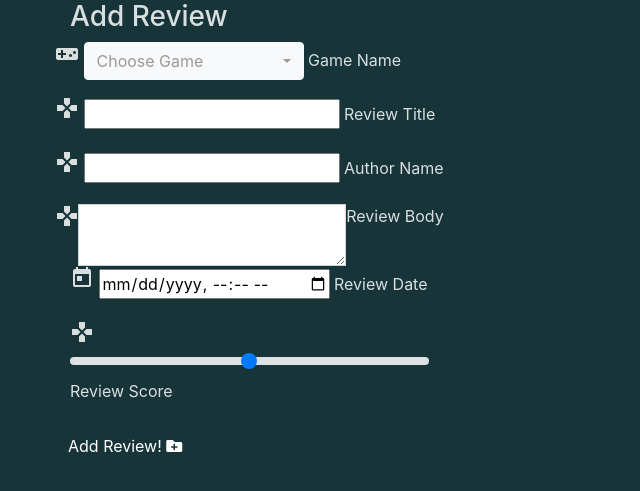
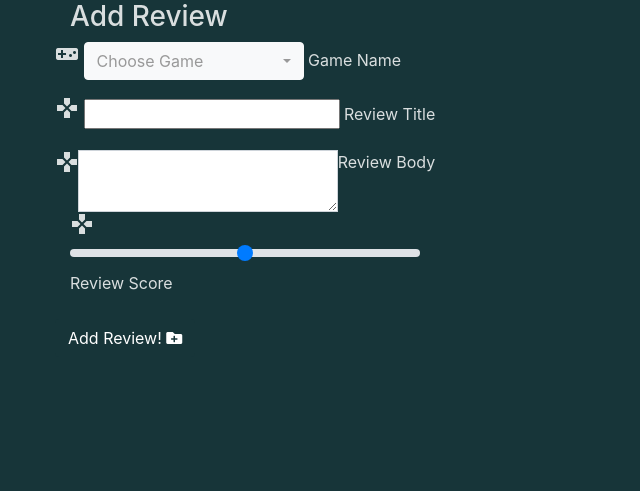
Before and after one commit to danielclements/game_score.gg, a Flask app: page /add_review in a window 1280 px wide. Shown: the part 56-547 px from the top of the page, without its empty margins (0-640 px from the left). Run offline with Flask 2, Linux system fonts and the light colour scheme; the visitor is signed in with stand-in values (Sample User, id 1); data that the repository does not hold is empty; some libraries are stand-ins or nearby versions.

Commit message:
made the add review form easier to navigate, removed review_author form element and removed review date form element, this is now handeled by the backend code

```diff
--- a/app.py
+++ b/app.py
@@ -230,14 +230,15 @@ def add_review():
 
 @ app.route('/insert_review', methods=['POST', 'GET'])
 def insert_review():
+    users = mongo.db.users
+    login_user = users.find_one({'username': session['username']})
     reviews = mongo.db.reviews
     review_game = request.form.get('review_game')
     review_header = request.form['review_header']
-    review_author = request.form['review_author']
+    review_author = login_user['first_name'] + ' ' + login_user['last_name']
     review_body = request.form['review_body']
-    review_date = request.form['review_date']
+    review_date = datetime.utcnow()
     review_score = request.form['review_score']
-    review_by = session['username']
 
     reviews.insert_one({
         'review_game': review_game,
@@ -245,11 +246,10 @@ def insert_review():
         'review_author': review_author,
         'review_body': review_body,
         'review_date': review_date,
-        'review_score': review_score,
-        'review_by': review_by
+        'review_score': review_score
     })
 
-    return redirect(url_for('get_admin_panel'))
+    return redirect(url_for('home_page'))
 
 
 @ app.route('/add_developer')
--- a/templates/add_review.html
+++ b/templates/add_review.html
@@ -26,17 +26,6 @@
 			</div>
 		</div>
 
-
-		<div class="form-group">
-			<div class="input-field">
-				<i class="material-icons prefix">gamepad</i>
-				<input id="review_author" name="review_author" type="text"/>
-				<label for="icon_prefix">Author Name</label>
-			</div>
-		</div>
-
-
-
         <div class="input-group">
             <div class="input-group-prepend">
                 <i class="material-icons prefix">gamepad</i>
@@ -44,15 +33,6 @@
             <textarea class="form-control" aria-label="With textarea" id="review_body" name="review_body" ></textarea>
             <label for="icon_prefix">Review Body</label>
         </div>
-
-		<div class="form-group">
-			<div id="matfix" class="input-field col s12">
-				<i class="material-icons prefix">today</i>
-				<input type="datetime-local" id="review_date" name="review_date"/>
-				<label for="icon_prefix">Review Date</label>
-			</div>
-		</div>
-
 
         <div class="form-group">
 			<div class="input-field col s12">
```
